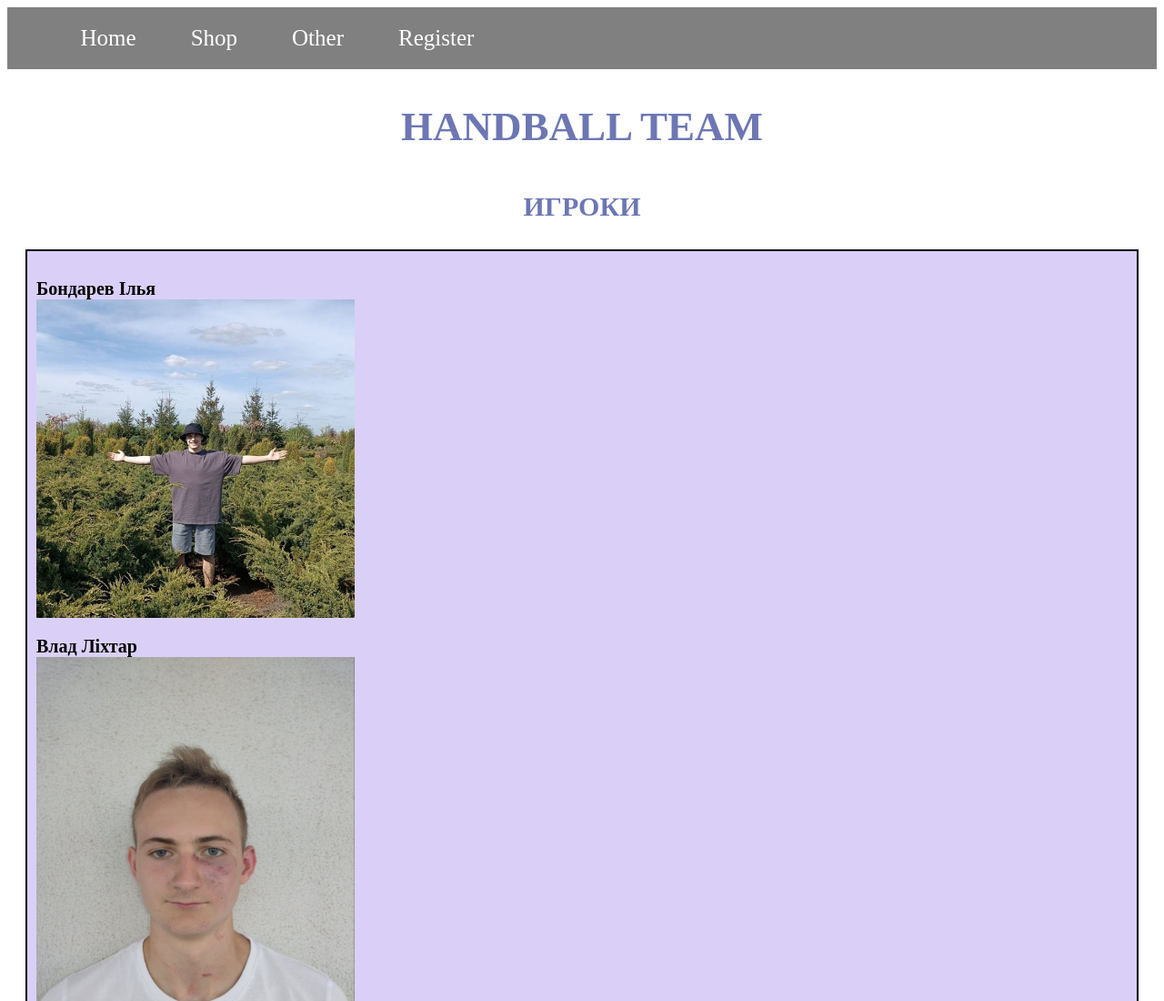
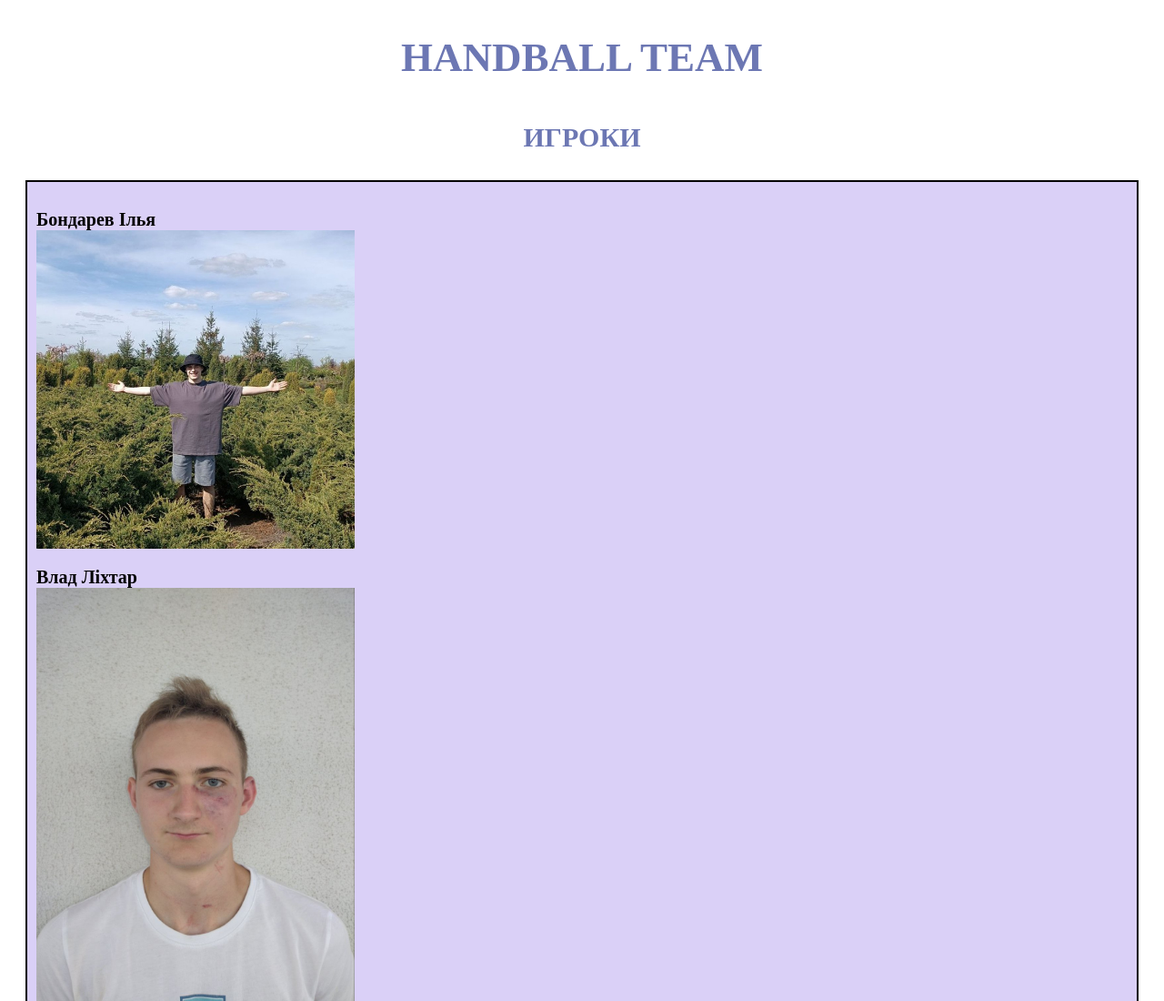
Before and after one commit to Rimus0cod/12, a plain HTML site: page index.html in a window 1280 px wide. Shown: the top 1100 px of the page at 91% size. Drawn offline with Linux system fonts and the light colour scheme; a web font is replaced by a local one.

Commit message:
Update index.html

```diff
--- a/index.html
+++ b/index.html
@@ -7,28 +7,6 @@
     <link rel="stylesheet" href="./style.css" />
   </head>
   <body>
-    <nav class="nav">
-      <ul class="nav-list">
-        <li class="list-item">
-          <a href="/Home/index.html" class="page-link">Home</a>
-        </li>
-        <li class="list-item">
-          <a href="/Shop/index.html" class="page-link">Shop</a>
-        </li>
-        <li class="list-item">
-          <a href="#" class="page-link">Other</a>
-          <ul class="sub-nav-list">
-            <li class="sub-list-item">
-              <a href="/City/index.html" class="page-link">City</a>1
-            </li>
-            <li class="sub-list-item">
-              <a href="/handball/index.html" class="page-link">Handball</a>2
-            </li>
-          </ul>
-          <li class="user-url"><a href="/personal account/index.html" class="page-link">Register</a></li>
-        </li>
-      </ul>
-    </nav>
     <h1 class="header">Handball team</h1>
     <h2>Игроки</h2>
     <div class="players">
```
